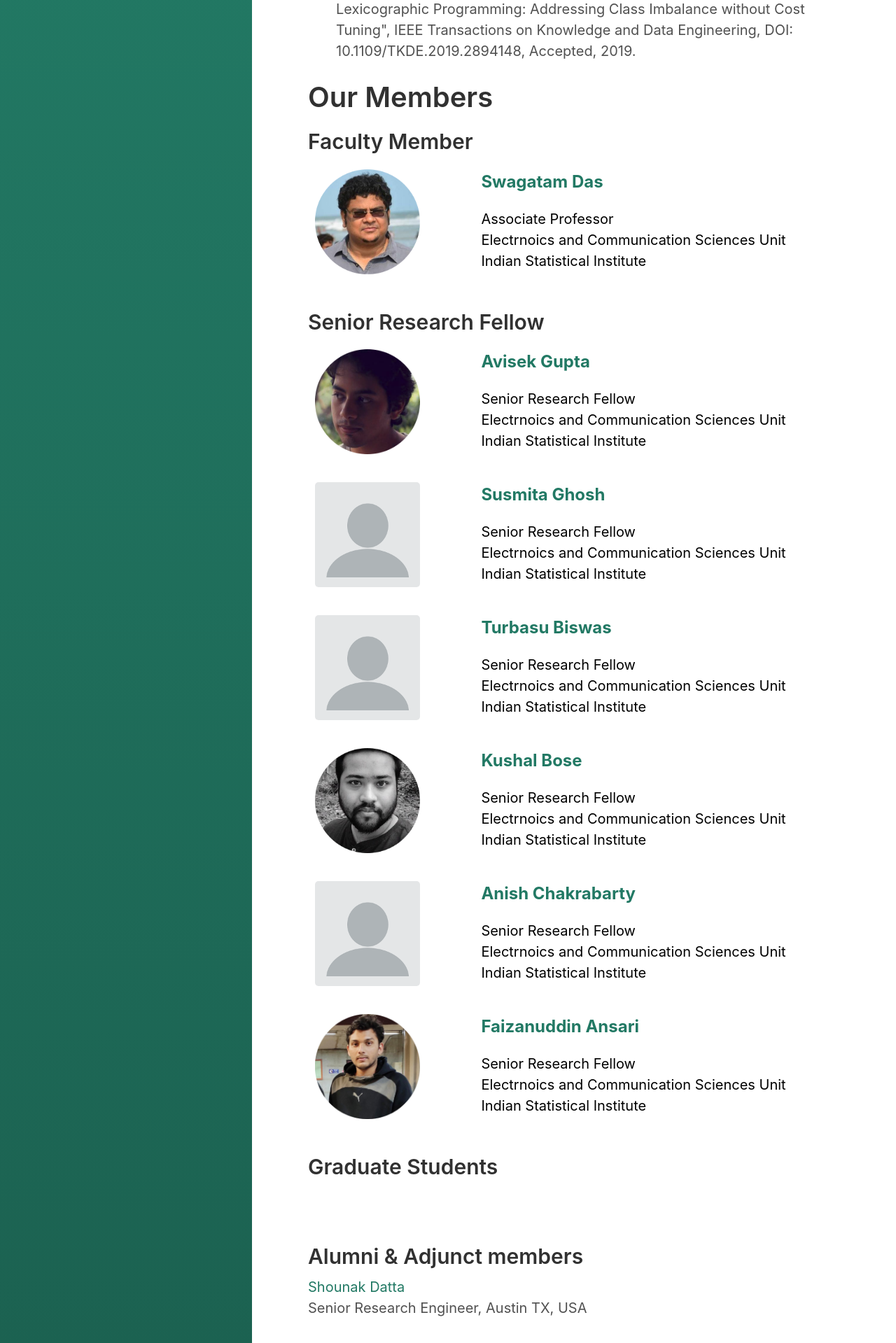
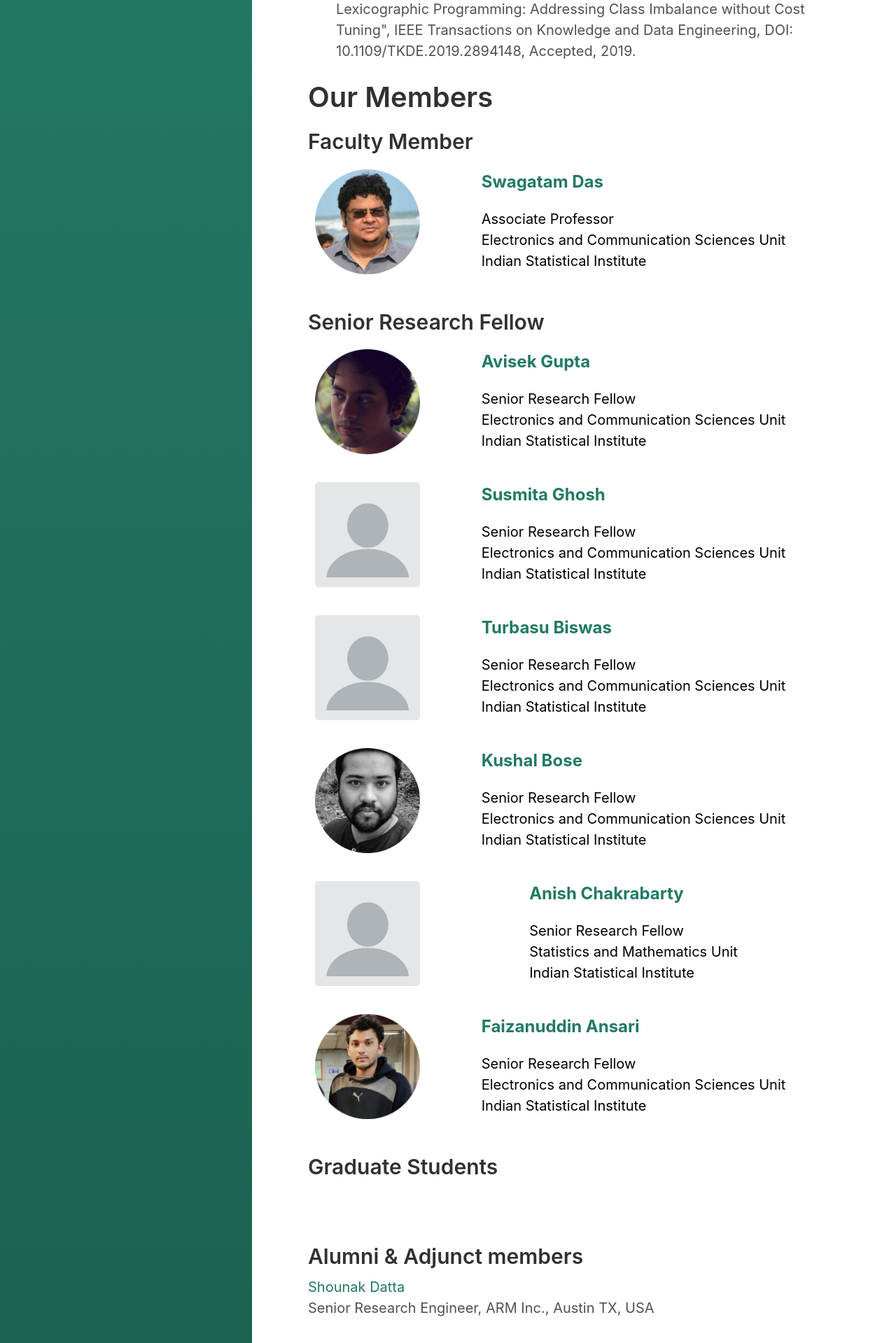
Before and after one commit to mlrgisi/mlrgisi.github.io, a Jekyll site: the page built from index.html, in a window 1280 px wide. Shown: the part 2646-4565 px from the top of the page at 70% size. Built offline with Jekyll 4.4.1, drawn with Linux system fonts in a browser that asks for light colours; the list of posts is cut into pages by our own code; a style sheet for code colours, icons or effects is not loaded.

Commit message:
Updated Information

```diff
--- a/index.html
+++ b/index.html
@@ -141,7 +141,7 @@
     <div style="flex-grow: 1">
        <a href="https://www.isical.ac.in/~swagatam.das/"><p style="font-size:120%; font-weight:bold;">Swagatam Das</p></a>
         Associate Professor <br>
-        Electrnoics and Communication Sciences Unit <br>
+        Electronics and Communication Sciences Unit <br>
         Indian Statistical Institute <br>
     </div>
 </div>
@@ -158,7 +158,7 @@
             <p style="font-size:120%; font-weight:bold;">Avisek Gupta</p>
         </a>
         Senior Research Fellow <br>
-        Electrnoics and Communication Sciences Unit <br>
+        Electronics and Communication Sciences Unit <br>
         Indian Statistical Institute <br>
     </div>
 </div>
@@ -172,7 +172,7 @@
             <p style="font-size:120%; font-weight:bold;">Susmita Ghosh</p>
         </a>
         Senior Research Fellow <br>
-        Electrnoics and Communication Sciences Unit <br>
+        Electronics and Communication Sciences Unit <br>
         Indian Statistical Institute <br>
     </div>
 </div>
@@ -185,7 +185,7 @@
             <p style="font-size:120%; font-weight:bold;">Turbasu Biswas</p>
         </a>
         Senior Research Fellow <br>
-        Electrnoics and Communication Sciences Unit <br>
+        Electronics and Communication Sciences Unit <br>
         Indian Statistical Institute <br>
     </div>
 </div>
@@ -198,7 +198,7 @@
             <p style="font-size:120%; font-weight:bold;">Kushal Bose</p>
         </a>
         Senior Research Fellow <br>
-        Electrnoics and Communication Sciences Unit <br>
+        Electronics and Communication Sciences Unit <br>
         Indian Statistical Institute <br>
     </div>
 </div>
@@ -211,7 +211,7 @@
             <p style="font-size:120%; font-weight:bold;">Anish Chakrabarty </p>
         </a>
         Senior Research Fellow <br>
-        Electrnoics and Communication Sciences Unit <br>
+        Statistics and Mathematics Unit <br>
         Indian Statistical Institute <br>
     </div>
 </div>
@@ -225,7 +225,7 @@
             <p style="font-size:120%; font-weight:bold;">Faizanuddin Ansari </p>
         </a>
         Senior Research Fellow <br>
-        Electrnoics and Communication Sciences Unit <br>
+        Electronics and Communication Sciences Unit <br>
         Indian Statistical Institute <br>
     </div>
 </div>
@@ -239,7 +239,7 @@
 
 <h2>Alumni & Adjunct members</h2>
 <a href="https://shounak-d.github.io/">Shounak Datta</a><br>
-Senior Research Engineer, Austin TX, USA <br><br>
+Senior Research Engineer, ARM Inc., Austin TX, USA <br><br>
 
 <a href="https://sankhasubhra.github.io/">Sankha Subhra Mullick</a><br>
 Applied Reserach Engineer, LinkedIn, India <br><br>
```
